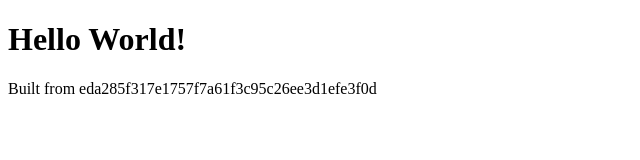
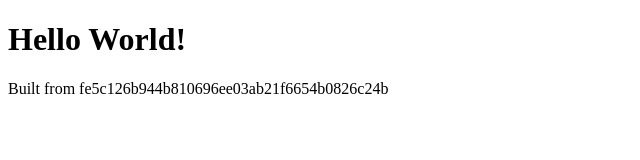
Before and after one commit to pkgjs/gh-pages, a plain HTML site: page index.html in a window 1280 px wide. Shown: the full height of the page, 0-640 px from the left. Drawn offline with Linux system fonts and the light colour scheme.

Commit message:
pages build

```diff
--- a/index.html
+++ b/index.html
@@ -1 +1 @@
-<!DOCTYPE html><html><head></head><body><h1>Hello World!</h1><p>Built from eda285f317e1757f7a61f3c95c26ee3d1efe3f0d</p></body></html>
+<!DOCTYPE html><html><head></head><body><h1>Hello World!</h1><p>Built from fe5c126b944b810696ee03ab21f6654b0826c24b</p></body></html>
```
